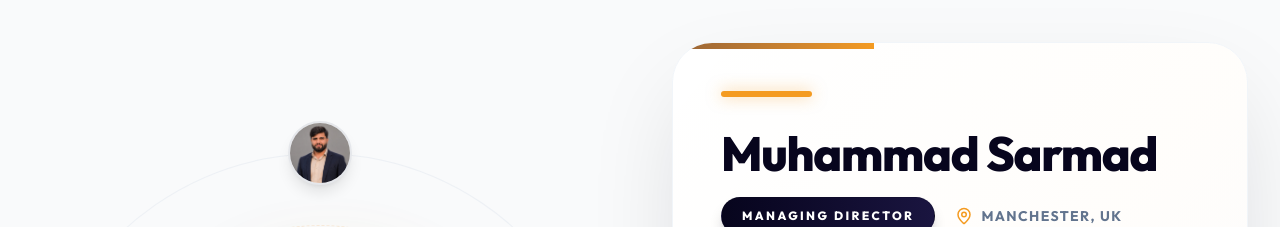
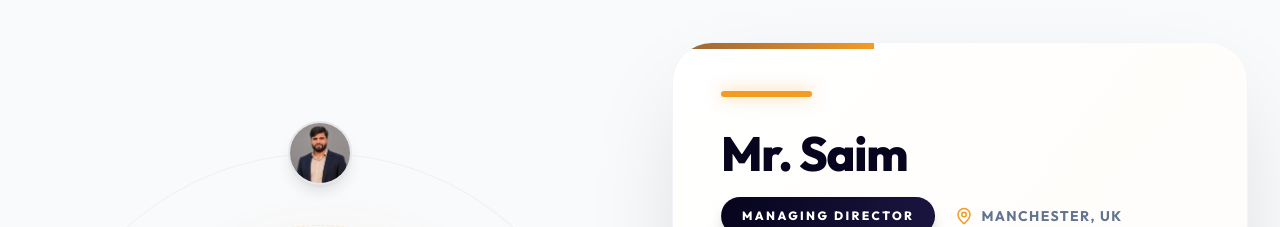
Before and after one commit to shakeeldev1/Codesthinker-new, a React (Vite) app: page /team in a window 1280 px wide. Shown: the part 1140-1367 px from the top of the page. Built offline with nearby package versions, Linux system fonts and the light colour scheme; no server answers.

Commit message:
update name

```diff
--- a/src/components/team/data.ts
+++ b/src/components/team/data.ts
@@ -16,7 +16,7 @@ export const FALLBACK_AVATAR = "https://images.unsplash.com/photo-1535713875002-
 
 export const teamMembers: TeamMember[] = [
   {
-    id: "exec-001", name: "Waseem Malik", role: "CEO & Founder",
+    id: "exec-001", name: " Mr. Waseem", role: "CEO & Founder",
     description: "Visionary leader with 15+ years of experience in tech innovation.",
     skills: ["React", "Next.js", "Node.js", "AWS", "Leadership"],
     social: [
@@ -28,7 +28,7 @@ export const teamMembers: TeamMember[] = [
     achievements: ["Tech Innovator Award 2023", "Forbes 30 Under 30"],
   },
   {
-    id: "exec-002", name: "Muhammad Sarmad", role: "Managing Director",
+    id: "exec-002", name: "Mr. Saim", role: "Managing Director",
     description: "Visionary Managing Director with proven track record of corporate growth.",
     skills: ["Executive Leadership", "Strategic Planning", "P&L Management", "Operations"],
     social: [
@@ -39,7 +39,7 @@ export const teamMembers: TeamMember[] = [
     achievements: ["PhD in AI", "Google Developer Expert"],
   },
   {
-    id: "exec-003", name: "Faheem Bilal", role: "COO & Co-Founder",
+    id: "exec-003", name: "Mr. Faheem", role: "COO & Co-Founder",
     description: "Operations expert ensuring seamless execution of complex projects.",
     skills: ["System Design", "DevOps", "Kubernetes", "Team Management", "Agile"],
     social: [
@@ -50,7 +50,7 @@ export const teamMembers: TeamMember[] = [
     achievements: ["Operational Excellence Award", "Certified Scrum Master"],
   },
   {
-    id: "exec-004", name: "M Shakeel", role: "General Manager",
+    id: "exec-004", name: "Mr. Shakeel", role: "General Manager",
     description: "Strategic thinker driving operational excellence and customer satisfaction.",
     skills: ["Strategic Planning", "Operations", "Leadership", "Agile", "Business Development"],
     social: [{ platform: "linkedin", url: "#", icon: "linkedin" }],
```
Also changed, not shown: 1 other file (tests, documents, lock files or other folders).
